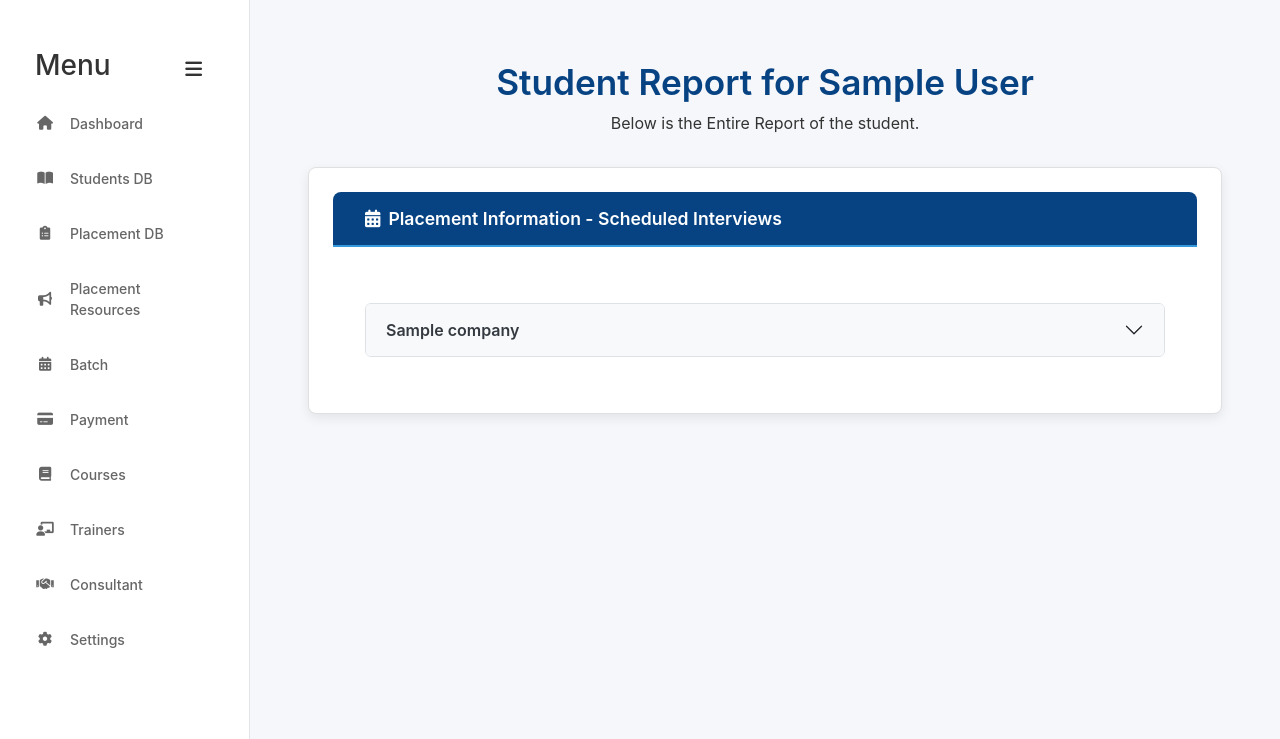
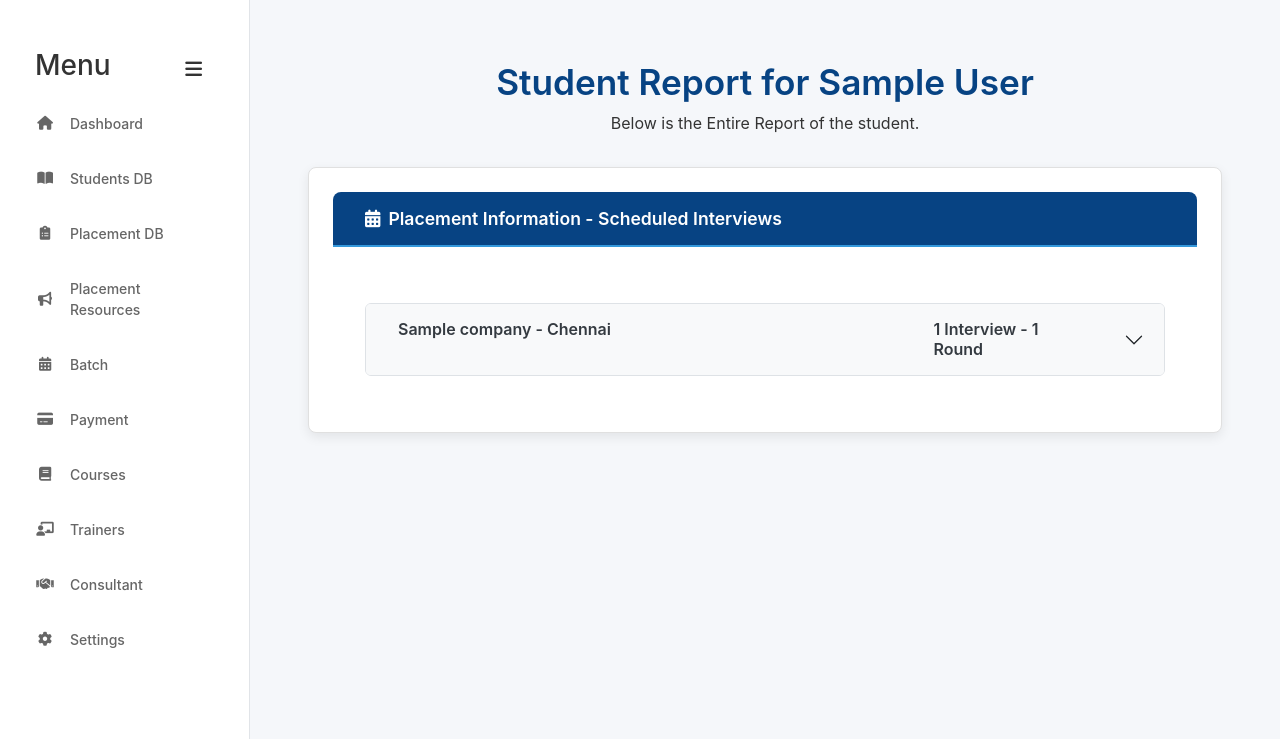
Before and after one commit to varun-developer-public/btreeadminportal, a Django app: page /students/1/report/ in a window 1280 px wide. Shown: the part 61-800 px from the top of the page. Run offline with Django 5.2, Linux system fonts and the light colour scheme; a user stored in the database is signed in; tables that the repository leaves empty hold one stand-in row (values such as "Sample post"); grey boxes marked "Sample" are stand-in pictures; parts of the project's set-up code (start-up, migrations or seed data) failed here and were passed over; some libraries are stand-ins or nearby versions; some web fonts are replaced.

Commit message:
`Added interview count filter to placement list and updated related templates and views to include interview count data.`

```diff
--- a/placementdb/forms.py
+++ b/placementdb/forms.py
@@ -76,6 +76,7 @@ class PlacementFilterForm(forms.Form):
         required=False,
         label="Status"
     )
+    interview_count = forms.IntegerField(required=False, label='Interview Count')
 
     def __init__(self, *args, **kwargs):
         super().__init__(*args, **kwargs)
--- a/placementdrive/views.py
+++ b/placementdrive/views.py
@@ -281,7 +281,7 @@ def load_students(request):
     course_ids_str = request.GET.get('course_ids', '')
     if course_ids_str:
         course_ids = [int(cid) for cid in course_ids_str.split(',') if cid.isdigit()]
-        students = Student.objects.filter(course_id__in=course_ids, pl_required=True).distinct()
+        students = Student.objects.filter(course_id__in=course_ids, pl_required=True, placement__is_active=True).distinct()
         student_data = [{"id": s.id, "student_name": f"{s.student_id} - {s.first_name} {s.last_name or ''}"} for s in students]
         return JsonResponse(student_data, safe=False)
     return JsonResponse([], safe=False)
--- a/studentsdb/views.py
+++ b/studentsdb/views.py
@@ -104,7 +104,8 @@ def student_list(request):
         if course:
             student_list = student_list.filter(course_id=course.id)
         elif course_category:
-            student_list = student_list.filter(course__category=course_category)
+            course_ids = Course.objects.filter(category=course_category).values_list('id', flat=True)
+            student_list = student_list.filter(course_id__in=course_ids)
         if course_status:
             student_list = student_list.filter(course_status=course_status)
         if start_date:
@@ -467,17 +468,38 @@ def delete_all_students(request):
 @login_required
 def student_report(request, student_id):
     student = get_object_or_404(Student, student_id=student_id)
-    interview_statuses = student.interview_statuses.select_related('interview__company').order_by('interview__company__company_name', 'interview__round_number')
+    interview_statuses = student.interview_statuses.select_related('interview__company').order_by('interview__company__company_name', 'interview__cycle_number', 'interview__round_number')
 
     interviews_by_company = {}
     for status in interview_statuses:
-        company_name = status.interview.company.company_name
-        if company_name not in interviews_by_company:
-            interviews_by_company[company_name] = []
-        interviews_by_company[company_name].append(status.interview)
+        company = status.interview.company
+        cycle_number = status.interview.cycle_number
+
+        if company.company_name not in interviews_by_company:
+            interviews_by_company[company.company_name] = {
+                'company_obj': company,
+                'cycles': {}
+            }
+
+        if cycle_number not in interviews_by_company[company.company_name]['cycles']:
+            interviews_by_company[company.company_name]['cycles'][cycle_number] = []
+
+        if status.interview not in interviews_by_company[company.company_name]['cycles'][cycle_number]:
+            interviews_by_company[company.company_name]['cycles'][cycle_number].append(status.interview)
+
+    company_interview_data = []
+    for company_name, data in interviews_by_company.items():
+        total_rounds = sum(len(interviews) for interviews in data['cycles'].values())
+        company_interview_data.append({
+            'company_name': company_name,
+            'company_location': data['company_obj'].get_location_display(),
+            'total_cycles': len(data['cycles']),
+            'total_rounds': total_rounds,
+            'cycles': data['cycles']
+        })
 
     context = {
         'student': student,
-        'interviews_by_company': interviews_by_company,
+        'company_interview_data': company_interview_data,
     }
     return render(request, 'studentsdb/student_report.html', context)
--- a/templates/studentsdb/student_report.html
+++ b/templates/studentsdb/student_report.html
@@ -27,17 +27,33 @@
         </div>
         <div class="form-section-body">
             <div class="accordion" id="interviewAccordion">
-                {% for company, interviews in interviews_by_company.items %}
+                {% for company_data in company_interview_data %}
                 <div class="accordion-item">
-                    <h2 class="accordion-header" id="heading{{ forloop.counter }}">
-                        <button class="accordion-button collapsed" type="button" data-bs-toggle="collapse" data-bs-target="#collapse{{ forloop.counter }}" aria-expanded="false" aria-controls="collapse{{ forloop.counter }}">
-                            {{ company }}
+                    <h2 class="accordion-header" id="headingCompany{{ forloop.counter }}">
+                        <button class="accordion-button collapsed" type="button" data-bs-toggle="collapse" data-bs-target="#collapseCompany{{ forloop.counter }}" aria-expanded="false" aria-controls="collapseCompany{{ forloop.counter }}">
+                            <div class="container-fluid">
+                                <div class="row w-100 ">
+                                    <div class="col-5 text-left">
+                                        {{ company_data.company_name }} - {{ company_data.company_location }}
+                                    </div>
+                                    <div class="col-4">
+
+                                    </div>
+                                    <div class="col-3 text-right">
+                                       {{ company_data.total_cycles }} Interview{{ company_data.total_cycles|pluralize }} - {{ company_data.total_rounds }} Round{{ company_data.total_rounds|pluralize }}
+                                    </div>
+                                </div>
+                            </div>
                         </button>
                     </h2>
-                    <div id="collapse{{ forloop.counter }}" class="accordion-collapse collapse" aria-labelledby="heading{{ forloop.counter }}" data-bs-parent="#interviewAccordion">
+                    <div id="collapseCompany{{ forloop.counter }}" class="accordion-collapse collapse" aria-labelledby="headingCompany{{ forloop.counter }}" data-bs-parent="#interviewAccordion">
                         <div class="accordion-body">
+                            {% for cycle_number, interviews in company_data.cycles.items %}
+                            <div class="mb-3">
+                                <h5>Interview {{ cycle_number }}</h5>
                                 {% for interview in interviews %}
-                            <h5>Round {{ interview.round_number }} - {{ interview.interview_round }}</h5>
+                                <div class="ps-3">
+                                    <h6>Round {{ interview.round_number }} - {{ interview.interview_round|capfirst }}</h6>
                                     <div style="display: flex; justify-content: space-between;">
                                         <p><strong>Date:</strong> {{ interview.interview_date }} | <strong>Time:</strong> {{ interview.interview_time }} | <strong>Location:</strong> {{ interview.location|capfirst }}{% if interview.location == 'others' %} ({{ interview.other_location }}){% endif %} | <strong>Venue:</strong> {{ interview.venue|capfirst }}</p>
                                         <p><strong>Scheduled By:</strong> <strong style="color: #074383;">{{ interview.created_by.name }}</strong> at {{ interview.created_at }}</p>
@@ -55,6 +71,9 @@
                                             {% endif %}
                                         {% endfor %}
                                     </p>
+                                </div>
+                                {% endfor %}
+                            </div>
                             {% endfor %}
                         </div>
                     </div>
```
Also changed, not shown: placementdb/views.py (+5 -2 lines), templates/placementdb/placement_list.html (+8 -1 lines), templates/placementdrive/company_list.html (+16 -1 lines). Lines whose indentation alone changed are shown as unchanged.
